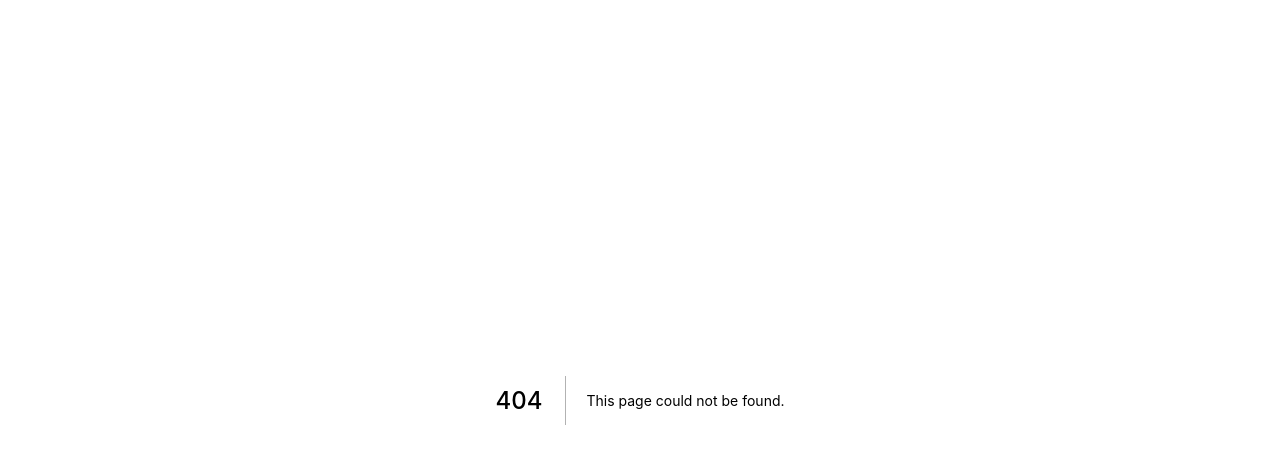
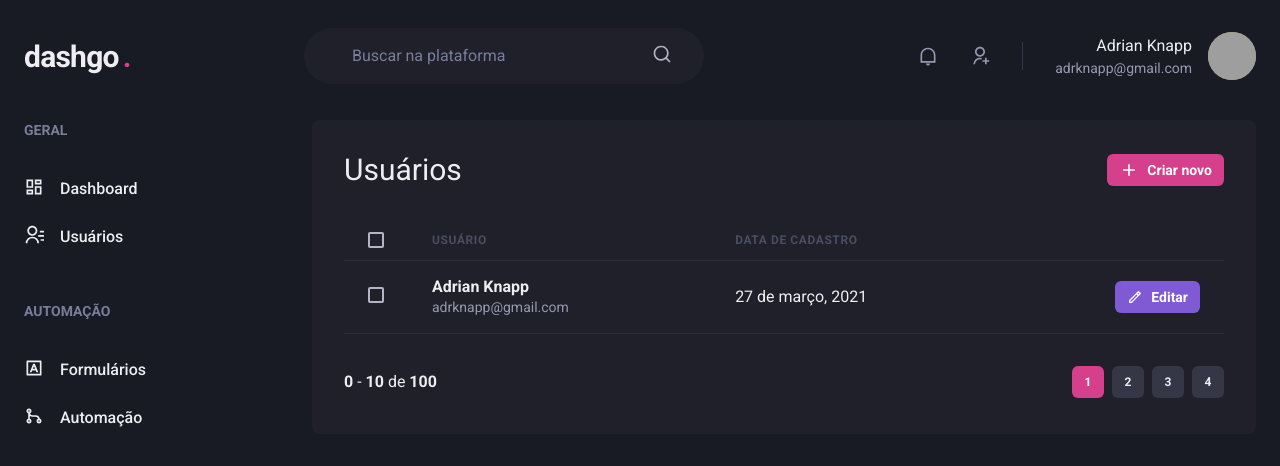
Before and after one commit to AdrianKnapp/dashgo, a Next.js app: page /users in a window 1280 px wide. Before the commit this address had no page. Shown: the top 466 px of the page. Built offline with nearby package versions, Linux system fonts and the light colour scheme; grey boxes are pictures that could not be loaded.

Commit message:
Updated somethings

```diff
--- a/package.json
+++ b/package.json
@@ -12,9 +12,11 @@
     "@chakra-ui/react": "^1.7.3",
     "@emotion/react": "^11.7.1",
     "@emotion/styled": "^11.6.0",
+    "apexcharts": "^3.32.0",
     "framer-motion": "^5.4.5",
     "next": "12.0.7",
     "react": "17.0.2",
+    "react-apexcharts": "^1.3.9",
     "react-dom": "17.0.2",
     "react-icons": "^4.3.1",
     "typescript": "^4.5.4"
--- a/src/components/Form/Input.tsx
+++ b/src/components/Form/Input.tsx
@@ -5,7 +5,7 @@
   label?: string;
 }
 
-export function Input({ name, label, ...rest }: InputProps) {
+export default function Input({ name, label, ...rest }: InputProps) {
   return (
     <FormControl>
       { !!label && <FormLabel htmlFor={name}>{label}</FormLabel>}
--- /dev/null
+++ b/src/components/Pagination.tsx
@@ -0,0 +1,65 @@
+import { Stack, Button, Box } from '@chakra-ui/react';
+
+export default function Pagination() {
+  return (
+    <Stack
+      direction="row"
+      mt="8"
+      spacing="6"
+      justify="space-between"
+      align="center"
+    >
+      <Box>
+        <strong>0</strong> - <strong>10</strong> de <strong>100</strong>
+      </Box>
+      <Stack direction="row" spacing="2">
+        <Button
+          size="sm"
+          fontSize="xs"
+          width="4"
+          colorScheme="pink"
+          disabled
+          _disabled={{
+            bgSize: 'pink.500',
+            cursor: 'default',
+          }}
+        >
+          1
+        </Button>
+        <Button
+          size="sm"
+          fontSize="xs"
+          width="4"
+          bgColor="gray.700"
+          _hover={{
+            bg: 'gray.500',
+          }}
+        >
+          2
+        </Button>
+        <Button
+          size="sm"
+          fontSize="xs"
+          width="4"
+          bgColor="gray.700"
+          _hover={{
+            bg: 'gray.500',
+          }}
+        >
+          3
+        </Button>
+        <Button
+          size="sm"
+          fontSize="xs"
+          width="4"
+          bgColor="gray.700"
+          _hover={{
+            bg: 'gray.500',
+          }}
+        >
+          4
+        </Button>
+      </Stack>
+    </Stack>
+  )
+}
--- /dev/null
+++ b/src/pages/users/index.tsx
@@ -0,0 +1,99 @@
+import {
+  Flex,
+  Box,
+  Heading,
+  Button,
+  Icon,
+  Table,
+  Thead,
+  Tr,
+  Th,
+  Td,
+  Checkbox,
+  Tbody,
+  Text,
+} from '@chakra-ui/react';
+
+import Header from '../../components/Header';
+import Sidebar from '../../components/Sidebar';
+import Pagination from '../../components/Pagination';
+import { RiAddLine, RiPencilLine } from 'react-icons/ri';
+
+export default function UsersList() {
+  return (
+    <Box>
+      <Header />
+      <Flex w="100%" my="6" maxWidth={1480} mx="auto" px="6">
+        <Sidebar />
+
+        <Box flex="1" borderRadius={8} bg="gray.800" p="8">
+          <Flex mb="8" justify="space-between" align="center">
+            <Heading size="lg" fontWeight="normal">
+              Usuários
+            </Heading>
+            <Button
+              as="a"
+              cursor="pointer"
+              size="sm"
+              fontSize="sm"
+              colorScheme="pink"
+              leftIcon={
+                <Icon as={RiAddLine} fontSize="20"/>
+              }
+            >
+              Criar novo
+            </Button>
+          </Flex>
+
+          <Table colorScheme="whiteAlpha">
+            <Thead>
+              <Tr>
+                <Th px="6" color="gray.300" width="8">
+                  <Checkbox colorScheme="pink"/>
+                </Th>
+                <Th>
+                  Usuário
+                </Th>
+                <Th>
+                  Data de cadastro
+                </Th>
+                <Th>
+                </Th>
+              </Tr>
+            </Thead>
+            <Tbody>
+              <Tr>
+                <Td  px="6">
+                  <Checkbox colorScheme="pink"/>
+                </Td>
+                <Td>
+                  <Box>
+                    <Text fontWeight="bold">Adrian Knapp</Text>
+                    <Text fontSize="sm" color="gray.300">adrknapp@gmail.com</Text>
+                  </Box>
+                </Td>
+                <Td>27 de março, 2021</Td>
+                <Td textAlign="right">
+                  <Button
+                    as="a"
+                    cursor="pointer"
+                    size="sm"
+                    fontSize="sm"
+                    colorScheme="purple"
+                    leftIcon={
+                      <Icon as={RiPencilLine} fontSize="16" />
+                    }
+                  >
+                    Editar
+                  </Button>
+                </Td>
+              </Tr>
+            </Tbody>
+          </Table>
+
+          <Pagination />
+        </Box>
+      </Flex>
+    </Box>
+  )
+}
```
Also changed, not shown: src/pages/dashboard.tsx (+93 -1 lines), src/pages/users/create.tsx (added, +55 -0 lines), 2 other files (tests, documents, lock files or other folders).
